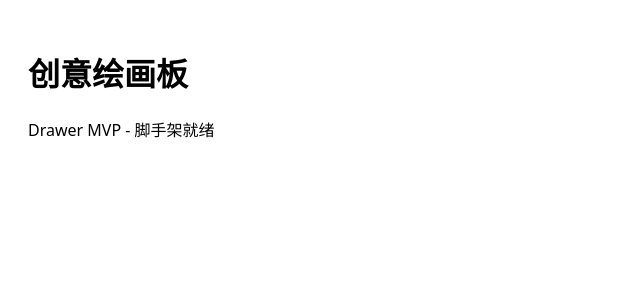
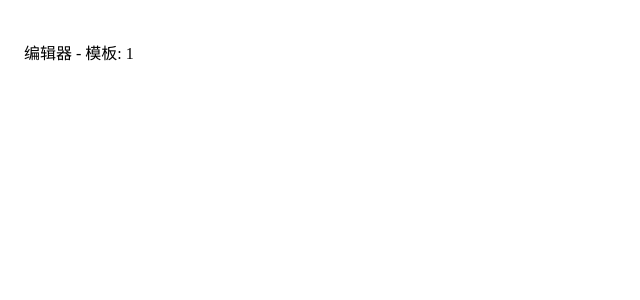
Before and after one commit to LINALINLINA/drawer, a React (Vite) app in the folder apps/web/: page /editor/1 in a window 1280 px wide. Shown: the top 300 px of the page, without its empty margins (0-640 px from the left). Built offline with nearby package versions, Linux system fonts and the light colour scheme.

Commit message:
feat(web): add router and page skeletons (Home, Editor, Gallery)

```diff
--- a/apps/web/src/App.tsx
+++ b/apps/web/src/App.tsx
@@ -1,8 +1,6 @@
+import { RouterProvider } from "react-router-dom";
+import { router } from "./router";
+
 export default function App() {
-  return (
-    <div style={{ padding: 20, fontFamily: "system-ui" }}>
-      <h1>创意绘画板</h1>
-      <p>Drawer MVP - 脚手架就绪</p>
-    </div>
-  );
+  return <RouterProvider router={router} />;
 }
--- /dev/null
+++ b/apps/web/src/pages/Editor.tsx
@@ -0,0 +1,10 @@
+import { useParams } from "react-router-dom";
+
+export default function Editor() {
+  const { id } = useParams<{ id: string }>();
+  return (
+    <div style={{ padding: 16 }}>
+      <p>编辑器 - 模板: {id}</p>
+    </div>
+  );
+}
--- /dev/null
+++ b/apps/web/src/pages/Gallery.tsx
@@ -0,0 +1,7 @@
+export default function Gallery() {
+  return (
+    <div style={{ padding: 16 }}>
+      <h1>我的作品</h1>
+    </div>
+  );
+}
--- /dev/null
+++ b/apps/web/src/pages/Home.tsx
@@ -0,0 +1,8 @@
+export default function Home() {
+  return (
+    <div style={{ padding: 16 }}>
+      <h1>创意绘画板</h1>
+      <p>选择一个模板开始创作</p>
+    </div>
+  );
+}
--- /dev/null
+++ b/apps/web/src/router.tsx
@@ -0,0 +1,10 @@
+import { createBrowserRouter } from "react-router-dom";
+import Home from "./pages/Home";
+import Editor from "./pages/Editor";
+import Gallery from "./pages/Gallery";
+
+export const router = createBrowserRouter([
+  { path: "/", element: <Home /> },
+  { path: "/editor/:id", element: <Editor /> },
+  { path: "/gallery", element: <Gallery /> },
+]);
```
Also changed, not shown: apps/web/tsconfig.json (added, +9 -0 lines).
